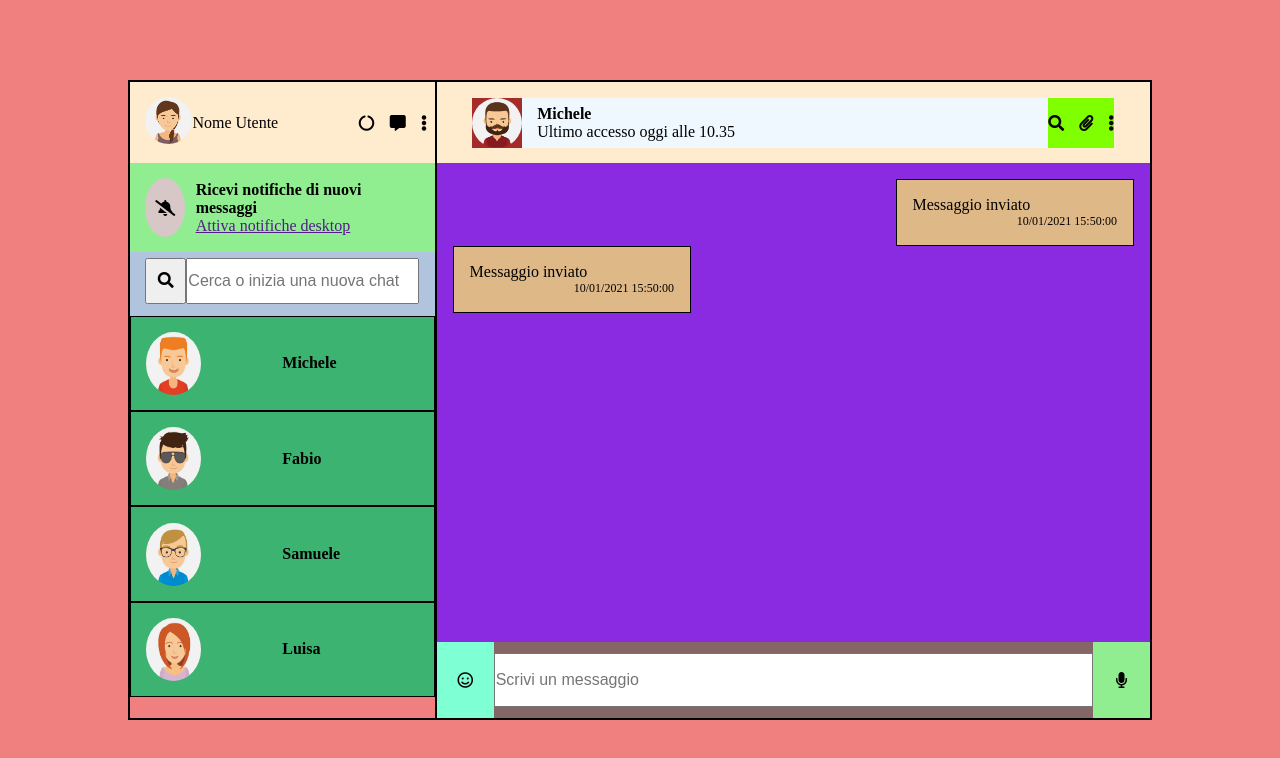
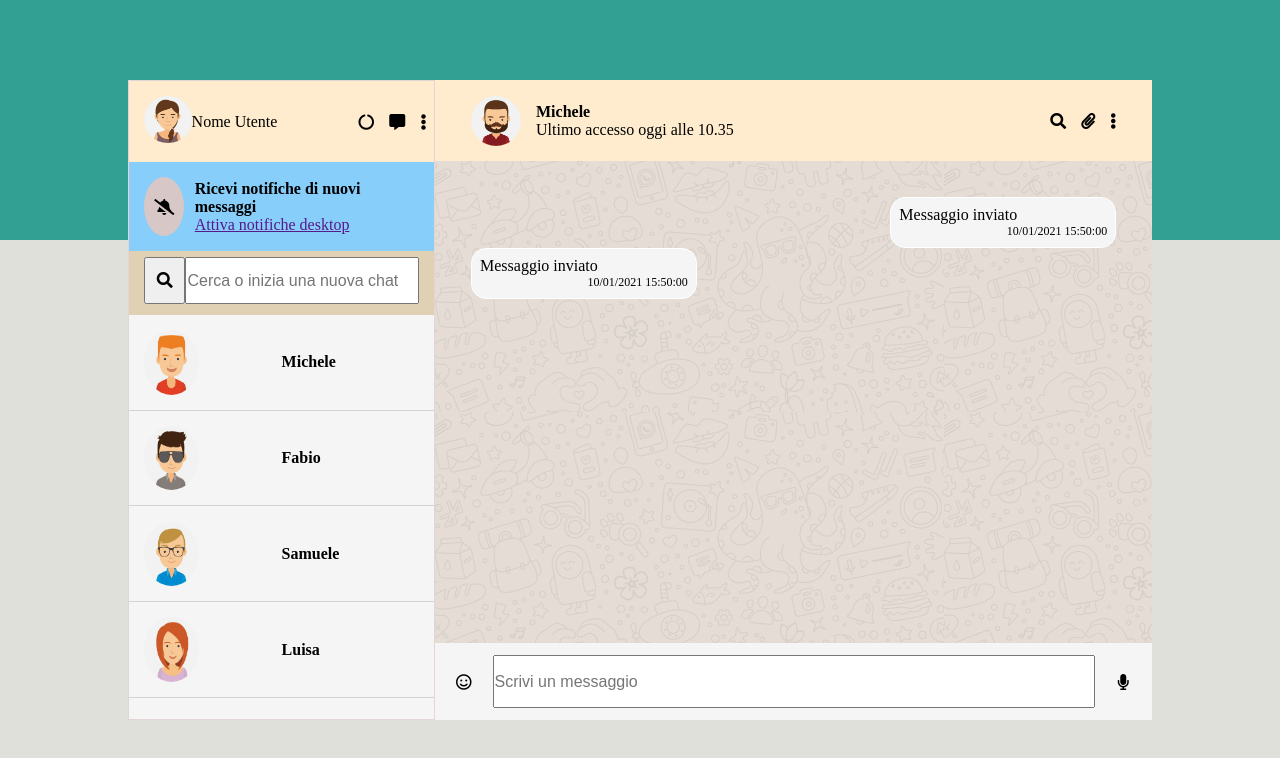
Before and after one commit to LucaOcchio99/vue-boolzapp, a plain HTML site: page index.html in a window 1280 px wide. Drawn offline with Linux system fonts and the light colour scheme.

Commit message:
finished style

```diff
--- a/css/style.css
+++ b/css/style.css
@@ -19,30 +19,37 @@
 
 #background_container {
     height: 100vh;
-    background-color: lightcoral;
+    background-image: linear-gradient(
+        to bottom,
+        #32a093 0%,
+        #32a093 30%,
+        #dfe0d9 30%,
+        #dfe0d9 100%
+    );
 
     display: flex;
     justify-content: center;
     align-items: center;
+
+
 }
 
 #container {
     height: 80%;
     width: 80%;
-    border: 1px solid black;
     display: flex;
+    background-color: whitesmoke;
 }
 
 #left {
     height: 100%;
     width: 30%;
-    border: 1px solid black;
+    border: 0.5px solid #e4d5d5;
 }
 
 #right {
     height: 100%;
     width: 70%;
-    border:1px solid black ;
 
     display: flex;
     flex-direction: column;
@@ -60,7 +67,7 @@
 
 .notifications {
     height: 14%;
-    background-color: lightgreen;
+    background-color: lightskyblue;
 
     display: flex;
 }
@@ -88,7 +95,7 @@
 
 .background_search {
      height: 10%;
-     background-color: lightsteelblue;
+     background-color: rgb(224, 209, 181);
      padding: 2%;
      padding-left: 5%;
      padding-right: 5%;
@@ -108,10 +115,9 @@
 
 .person {
     height: 15%;
-    background-color: mediumseagreen;
-    border: 0.5px solid black;
     display: flex;
     padding: 5%;
+    border-bottom: 1px solid lightgrey;
 }
 
 .user_photo,
@@ -162,26 +168,26 @@
 /* START RIGHT */
 .background_chat {
     flex-grow: 1;
-    background-color: blueviolet;
-    padding: 1rem;
+    background-image: url(../img/mine.jpg);
 
     display: flex;
     flex-direction: column;
+
+    padding: 5%;
 }
 
 .write_message {
     height: 12%;
-    background-color: brown;
-
     display: flex;
 }
 
 .message_sent,
 .message_received {
     width: 35%;
-    background-color: burlywood;
-    border: 0.2px solid black;
-    padding: 1rem;
+    border: 0.2px solid white;
+    padding: 8px;
+    background: whitesmoke;
+    border-radius: 15px;
 }
 
 .message_sent {
@@ -196,8 +202,6 @@
 
 .top_left {
     height: 50px;
-
-    background: brown;
 }
 
 .top_left img {
@@ -208,7 +212,6 @@
 .top_center {
     height: 50px;
     width: 50%;
-    background-color: aliceblue;
     flex-grow: 1;
 
      display: flex;
@@ -218,7 +221,6 @@
 
 .top_right {
     height: 50px;
-    background: chartreuse;
 
     display: flex;
     justify-content: flex-end;
@@ -228,7 +230,6 @@
 .write_message_left {
     height: 100%;
     width: 8%;
-    background-color: aquamarine;
     padding: 2%;
 
     display: flex;
@@ -239,8 +240,6 @@
 .write_message_center {
     height: 100%;
     flex-grow: 1;
-    background-color: rgb(133, 102, 102);
-
     display: flex;
     justify-content: flex-start;
     align-items: center;
@@ -249,7 +248,6 @@
 .write_message_right {
     height: 100%;
     width: 8%;
-    background-color: lightgreen;
 
     display: flex;
     justify-content: center;
```
